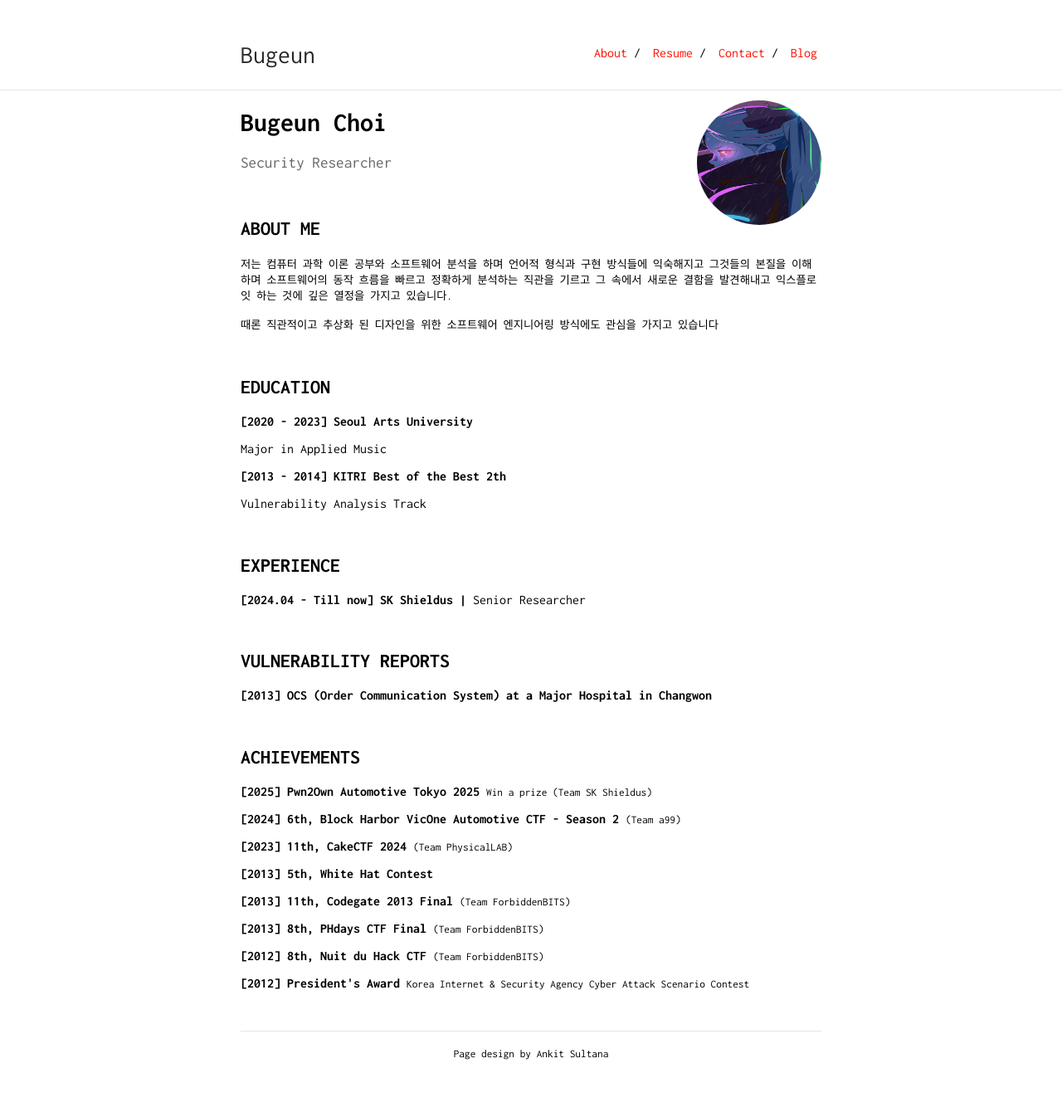
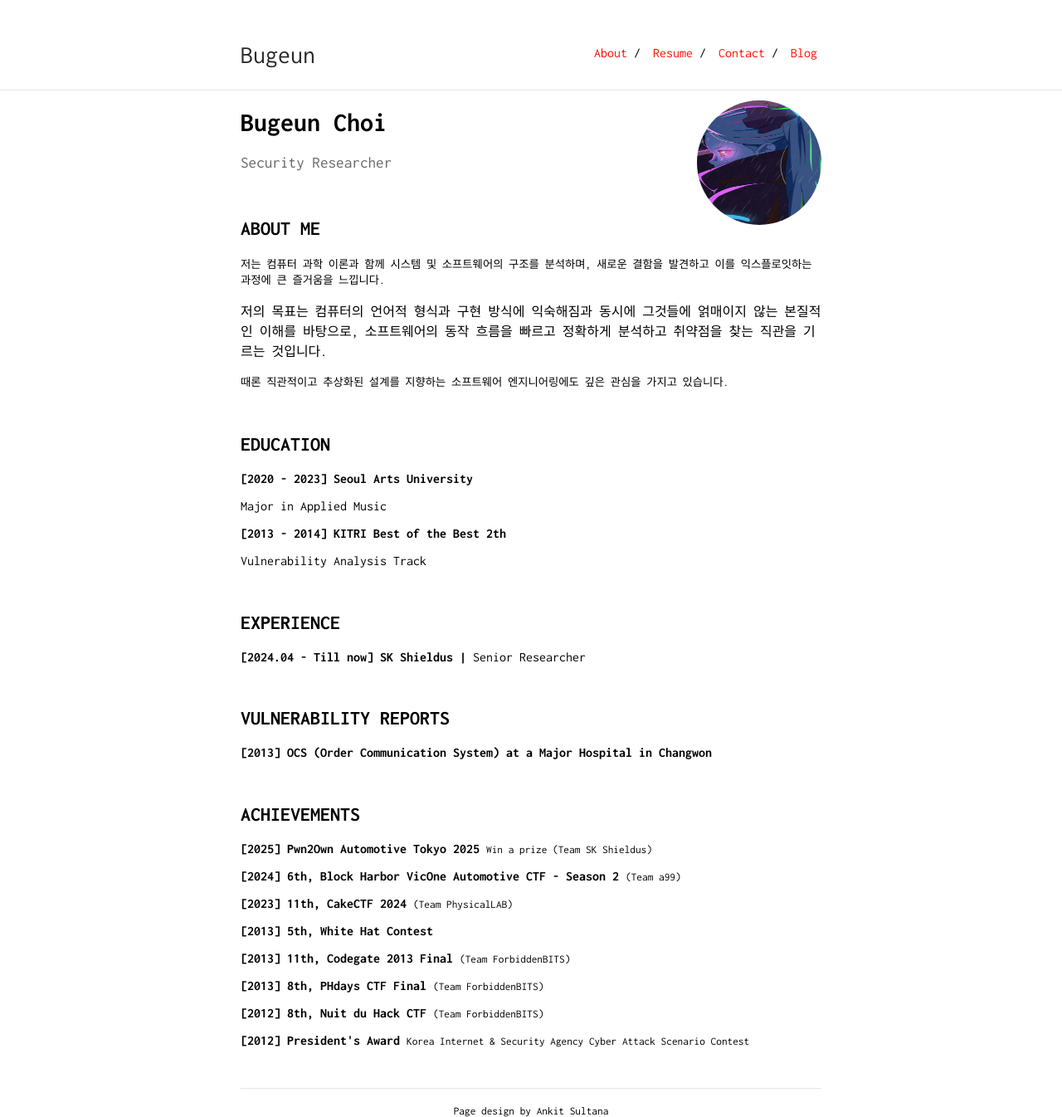
Before and after one commit to Bugeun/bugeun.github.io, a Jekyll site: the page built from index.md, in a window 1280 px wide. Shown: the whole page at 83% size. Built offline with Jekyll 4.4.1, drawn with Linux system fonts in a browser that asks for light colours; before the commit the page ends 1277 px from its top, so only the background shows below that.

Commit message:
Update index.md

```diff
--- a/index.md
+++ b/index.md
@@ -11,9 +11,13 @@ Security Researcher
 
 ## ABOUT ME
 
-<p><small>저는 컴퓨터 과학 이론 공부와 소프트웨어 분석을 하며 언어적 형식과 구현 방식들에 익숙해지고 그것들의 본질을 이해하며 소프트웨어의 동작 흐름을 빠르고 정확하게 분석하는 직관을 기르고 그 속에서 새로운 결함을 발견해내고 익스플로잇 하는 것에 깊은 열정을 가지고 있습니다.</small></p>
+<p><small>저는 컴퓨터 과학 이론과 함께 시스템 및 소프트웨어의 구조를 분석하며, 새로운 결함을 발견하고 이를 익스플로잇하는 과정에 큰 즐거움을 느낍니다.</small></p>
 
-<p><small>때론 직관적이고 추상화 된 디자인을 위한 소프트웨어 엔지니어링 방식에도 관심을 가지고 있습니다</small></p>
+<p>저의 목표는 컴퓨터의 언어적 형식과 구현 방식에 익숙해짐과 동시에 그것들에 얽매이지 않는 본질적인 이해를 바탕으로,
+소프트웨어의 동작 흐름을 빠르고 정확하게 분석하고 취약점을 찾는 직관을 기르는 것입니다.</p>
+
+<p><small>때론 직관적이고 추상화된 설계를 지향하는 소프트웨어 엔지니어링에도 깊은 관심을 가지고 있습니다.</small></p>
+
 
 &nbsp;
 
```
